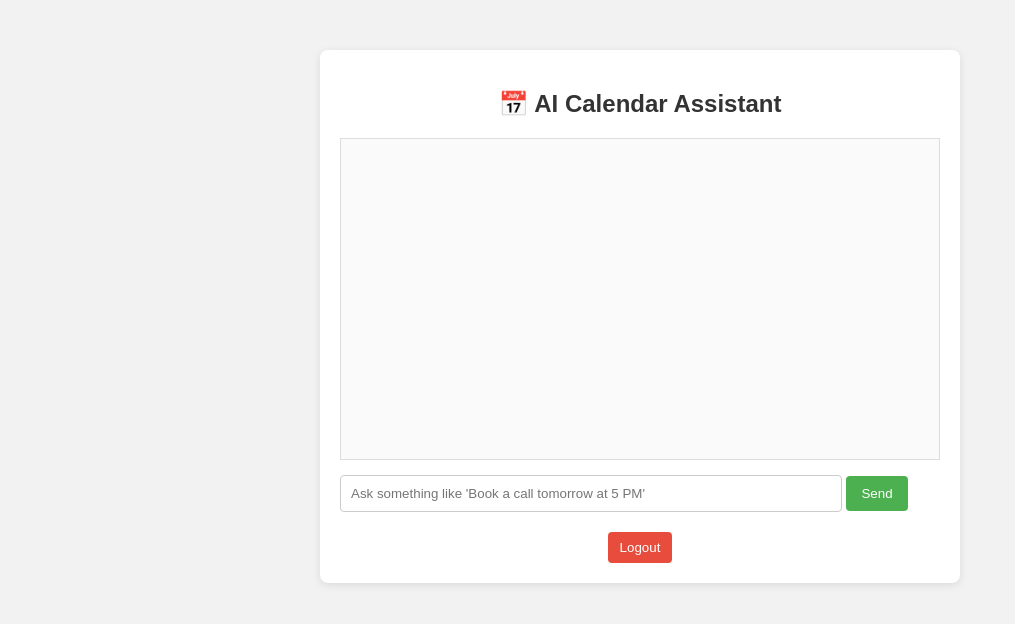
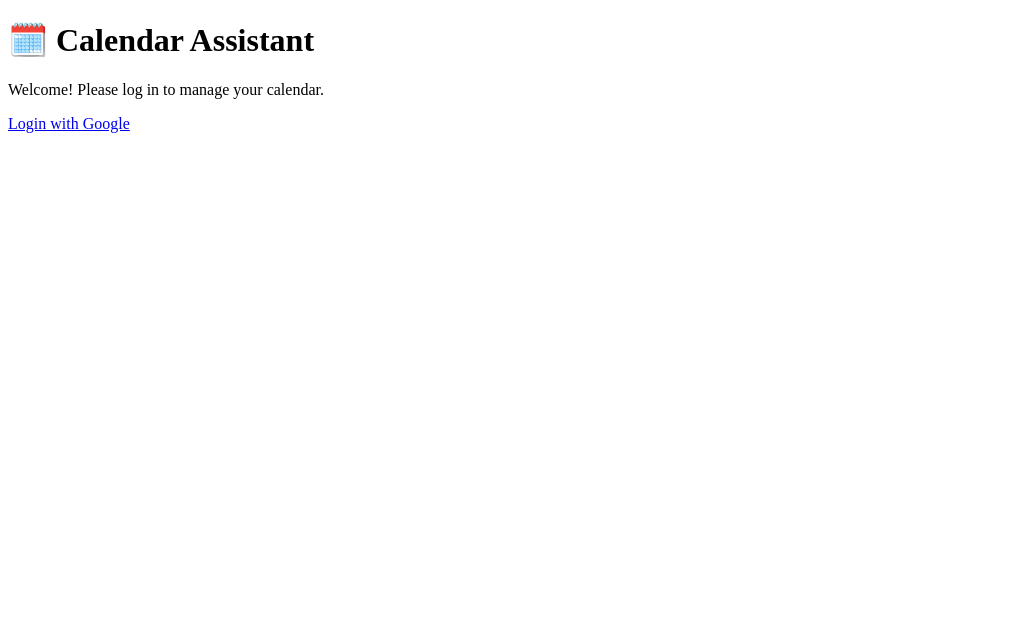
Before and after one commit to devyani1512/calen, a Flask app: template templates/index.html in a window 1280 px wide. Shown: the top 624 px of the page, without its empty margins (0-1015 px from the left). Run offline with Flask 3, Linux system fonts and the light colour scheme; the template is opened without the code that fills it, so the values that code supplies are empty; parts of the project's set-up code (start-up, migrations or seed data) failed here and were passed over.

Commit message:
Update index.html

```diff
--- a/templates/index.html
+++ b/templates/index.html
@@ -1,51 +1,39 @@
 <!DOCTYPE html>
-<html>
+<html lang="en">
 <head>
-  <title>Calendar Assistant</title>
+    <meta charset="UTF-8">
+    <meta name="viewport" content="width=device-width, initial-scale=1.0">
+    <title>Calendar Assistant</title>
+    <link rel="stylesheet" href="{{ url_for('static', filename='style.css') }}">
 </head>
-<body style="font-family: Arial, sans-serif; background-color: #f2f2f2; margin: 0; padding: 0;">
-  <div style="max-width: 600px; margin: 50px auto; background-color: white; padding: 20px; border-radius: 8px; box-shadow: 0 2px 8px rgba(0, 0, 0, 0.1);">
-    <h2 style="text-align: center; color: #333;">📅 AI Calendar Assistant</h2>
+<body>
+    <div class="container">
+        <h1>🗓️ Calendar Assistant</h1>
 
-    <div id="chat-box" style="height: 300px; overflow-y: auto; border: 1px solid #ddd; padding: 10px; margin-bottom: 15px; background: #fafafa;"></div>
+        {% if user_email %}
+            <p>Logged in as: <strong>{{ user_email }}</strong></p>
+            <form method="POST" class="query-form">
+                <input type="text" name="query" placeholder="Ask about your calendar..." required>
+                <button type="submit">Ask</button>
+            </form>
 
-    <form id="chat-form" method="POST" action="/chat">
-      <input type="text" name="message" placeholder="Ask something like 'Book a call tomorrow at 5 PM'"
-             style="width: 80%; padding: 10px; border: 1px solid #ccc; border-radius: 4px;" required>
-      <button type="submit"
-              style="padding: 10px 15px; background-color: #4CAF50; color: white; border: none; border-radius: 4px;">
-        Send
-      </button>
-    </form>
+            {% if response %}
+                <div class="response-box">
+                    <p><strong>Response:</strong></p>
+                    <p>{{ response }}</p>
+                </div>
+            {% endif %}
+            <div class="actions">
+                <a href="{{ url_for('logout') }}" class="button logout-button">Logout</a>
+            </div>
+        {% else %}
+            <p>Welcome! Please log in to manage your calendar.</p>
+            <a href="{{ url_for('login') }}" class="button login-button">Login with Google</a>
+        {% endif %}
 
-    <form action="/logout" method="GET" style="text-align: center; margin-top: 20px;">
-      <button type="submit"
-              style="background-color: #e74c3c; color: white; padding: 8px 12px; border: none; border-radius: 4px;">
-        Logout
-      </button>
-    </form>
-  </div>
-
-  <script>
-    const chatBox = document.getElementById("chat-box");
-    const form = document.getElementById("chat-form");
-
-    form.addEventListener("submit", async (e) => {
-      e.preventDefault();
-      const input = form.message.value;
-      chatBox.innerHTML += `<p><strong>You:</strong> ${input}</p>`;
-      form.message.value = "";
-
-      const res = await fetch("/chat", {
-        method: "POST",
-        headers: { "Content-Type": "application/x-www-form-urlencoded" },
-        body: new URLSearchParams({ message: input })
-      });
-
-      const text = await res.text();
-      chatBox.innerHTML += `<p><strong>Assistant:</strong> ${text}</p>`;
-      chatBox.scrollTop = chatBox.scrollHeight;
-    });
-  </script>
+        {% if error %}
+            <p class="error-message">{{ error }}</p>
+        {% endif %}
+    </div>
 </body>
 </html>
```
